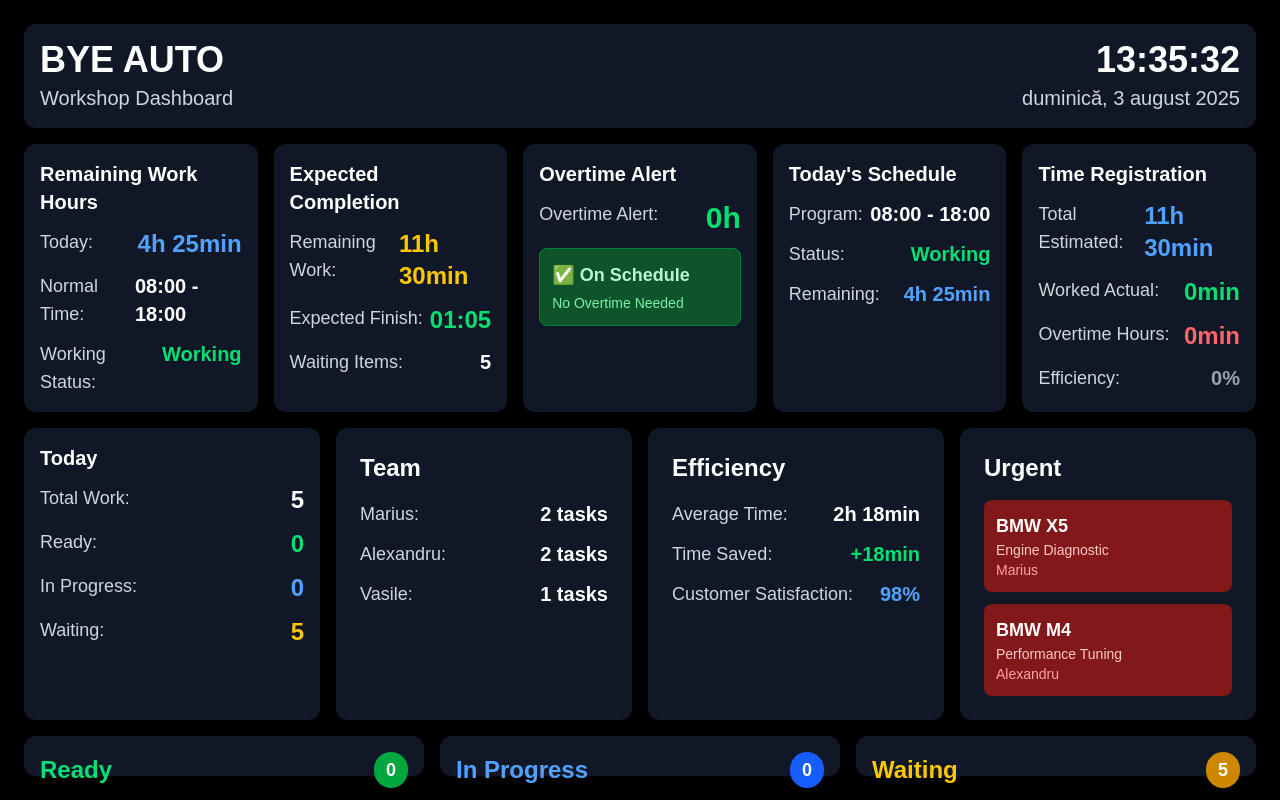
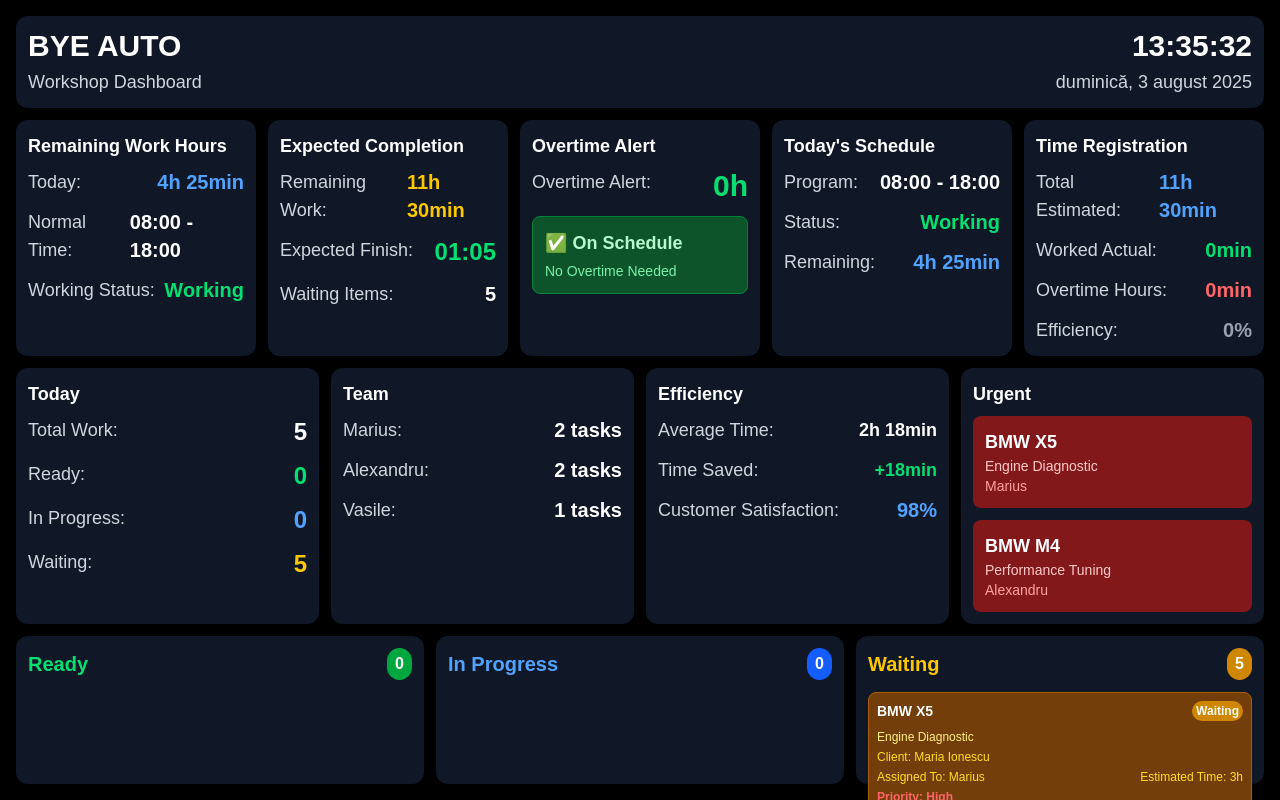
Before and after one commit to media2net-app/byeauto, a Next.js app: page /tvdashboard in a window 1280 px wide. Built offline with nearby package versions, Linux system fonts and the light colour scheme.

Commit message:
Complete TV dashboard redesign for fullscreen fit - remove scrollbars, use grid layout with fixed rows, reduce all padding and font sizes for optimal TV display

```diff
--- a/src/app/tvdashboard/page.tsx
+++ b/src/app/tvdashboard/page.tsx
@@ -134,7 +134,7 @@ export default function TVDashboard() {
   const overtimeHours = expectedEndTime && currentDayHours ? Math.max(0, expectedEndTime.getHours() - parseInt(currentDayHours.close.split(':')[0])) : 0;
 
   return (
-    <div className="h-screen bg-black text-white p-6 overflow-hidden flex flex-col">
+    <div className="h-screen bg-black text-white p-4 overflow-hidden flex flex-col">
       {/* Update Indicator */}
       {showUpdateIndicator && (
         <div className="fixed top-4 right-4 bg-green-500 text-white px-4 py-2 rounded-lg shadow-lg z-50 animate-pulse">
@@ -143,17 +143,17 @@ export default function TVDashboard() {
       )}
 
       {/* Header with Live Time and Date */}
-      <div className="bg-gray-900 rounded-xl p-4 mb-4 shadow-lg flex-shrink-0">
+      <div className="bg-gray-900 rounded-xl p-3 mb-3 shadow-lg flex-shrink-0">
         <div className="flex justify-between items-center">
           <div>
-                    <h1 className="text-4xl font-bold text-white mb-1">BYE AUTO</h1>
-        <p className="text-xl text-gray-300">{t('workshop_dashboard')}</p>
+                    <h1 className="text-3xl font-bold text-white mb-1">BYE AUTO</h1>
+        <p className="text-lg text-gray-300">{t('workshop_dashboard')}</p>
           </div>
           <div className="text-right">
-            <div className="text-4xl font-bold text-white mb-1">
+            <div className="text-3xl font-bold text-white mb-1">
               {formatTime(currentTime)}
             </div>
-            <div className="text-xl text-gray-300">
+            <div className="text-lg text-gray-300">
               {formatDate(currentTime)}
             </div>
           </div>
@@ -162,15 +162,15 @@ export default function TVDashboard() {
 
       {/* Work Hours & Overtime Alert */}
       {isWorkDay && (
-        <div className="mb-4 flex-shrink-0">
-          <div className="grid grid-cols-1 lg:grid-cols-5 gap-4">
+        <div className="mb-3 flex-shrink-0">
+          <div className="grid grid-cols-1 lg:grid-cols-5 gap-3">
             {/* Remaining Work Hours */}
-            <div className="bg-gray-900 rounded-xl p-4 shadow-lg">
-              <h3 className="text-xl font-bold text-white mb-3">{t('remaining_work_hours')}</h3>
+            <div className="bg-gray-900 rounded-xl p-3 shadow-lg">
+              <h3 className="text-lg font-bold text-white mb-2">{t('remaining_work_hours')}</h3>
               <div className="space-y-3">
                 <div className="flex justify-between">
                   <span className="text-lg text-gray-300">{t('today')}:</span>
-                  <span className="text-2xl font-bold text-blue-400">
+                  <span className="text-xl font-bold text-blue-400">
                     {formatTimeToMinutes(remainingWorkHours)}
                   </span>
                 </div>
@@ -190,12 +190,12 @@ export default function TVDashboard() {
             </div>
 
             {/* Expected Completion */}
-            <div className="bg-gray-900 rounded-xl p-4 shadow-lg">
-              <h3 className="text-xl font-bold text-white mb-3">{t('expected_completion')}</h3>
+            <div className="bg-gray-900 rounded-xl p-3 shadow-lg">
+              <h3 className="text-lg font-bold text-white mb-2">{t('expected_completion')}</h3>
               <div className="space-y-3">
                 <div className="flex justify-between">
                   <span className="text-lg text-gray-300">{t('remaining_work')}:</span>
-                  <span className="text-2xl font-bold text-yellow-400">
+                  <span className="text-xl font-bold text-yellow-400">
                     {formatTimeToMinutes(remainingWorkTime)}
                   </span>
                 </div>
@@ -231,14 +231,14 @@ export default function TVDashboard() {
             </div>
 
             {/* Overtime Alert */}
-            <div className="bg-gray-900 rounded-xl p-4 shadow-lg">
-              <h3 className="text-xl font-bold text-white mb-3">{t('overtime_alert')}</h3>
+            <div className="bg-gray-900 rounded-xl p-3 shadow-lg">
+              <h3 className="text-lg font-bold text-white mb-2">{t('overtime_alert')}</h3>
               <div className="space-y-3">
                 {needsOvertime ? (
                   <>
                     <div className="flex justify-between">
                       <span className="text-lg text-gray-300">{t('overtime_needed')}:</span>
-                      <span className="text-2xl font-bold text-red-400">
+                      <span className="text-xl font-bold text-red-400">
                         {formatTimeToMinutes(overtimeHours)}
                       </span>
                     </div>
@@ -276,8 +276,8 @@ export default function TVDashboard() {
             </div>
 
             {/* Today's Schedule */}
-            <div className="bg-gray-900 rounded-xl p-4 shadow-lg">
-              <h3 className="text-xl font-bold text-white mb-3">{t('today_schedule')}</h3>
+            <div className="bg-gray-900 rounded-xl p-3 shadow-lg">
+              <h3 className="text-lg font-bold text-white mb-2">{t('today_schedule')}</h3>
               <div className="space-y-3">
                 <div className="flex justify-between">
                   <span className="text-lg text-gray-300">{t('program')}:</span>
@@ -301,24 +301,24 @@ export default function TVDashboard() {
             </div>
 
             {/* Time Registration */}
-            <div className="bg-gray-900 rounded-xl p-4 shadow-lg">
-              <h3 className="text-xl font-bold text-white mb-3">{t('time_registration')}</h3>
+            <div className="bg-gray-900 rounded-xl p-3 shadow-lg">
+              <h3 className="text-lg font-bold text-white mb-2">{t('time_registration')}</h3>
               <div className="space-y-3">
                 <div className="flex justify-between">
                   <span className="text-lg text-gray-300">{t('total_estimated')}:</span>
-                  <span className="text-2xl font-bold text-blue-400">
+                  <span className="text-xl font-bold text-blue-400">
                     {formatTimeToMinutes(totalWorkHours)}
                   </span>
                 </div>
                 <div className="flex justify-between">
                   <span className="text-lg text-gray-300">{t('worked_actual')}:</span>
-                  <span className="text-2xl font-bold text-green-400">
+                  <span className="text-xl font-bold text-green-400">
                     {formatTimeToMinutes(totalActualHours)}
                   </span>
                 </div>
                 <div className="flex justify-between">
                   <span className="text-lg text-gray-300">{t('overtime_hours')}:</span>
-                  <span className="text-2xl font-bold text-red-400">
+                  <span className="text-xl font-bold text-red-400">
                     {formatTimeToMinutes(totalOvertimeHours)}
                   </span>
                 </div>
@@ -335,9 +335,9 @@ export default function TVDashboard() {
       )}
 
       {/* Daily Planning Summary */}
-      <div className="grid grid-cols-1 lg:grid-cols-4 gap-4 mb-4 flex-shrink-0">
-        <div className="bg-gray-900 rounded-xl p-4 shadow-lg">
-          <h3 className="text-xl font-bold text-white mb-3">{t('today')}</h3>
+      <div className="grid grid-cols-1 lg:grid-cols-4 gap-3 mb-3 flex-shrink-0">
+        <div className="bg-gray-900 rounded-xl p-3 shadow-lg">
+          <h3 className="text-lg font-bold text-white mb-2">{t('today')}</h3>
           <div className="space-y-3">
             <div className="flex justify-between">
               <span className="text-lg text-gray-300">{t('total_work')}:</span>
@@ -358,8 +358,8 @@ export default function TVDashboard() {
           </div>
         </div>
 
-        <div className="bg-gray-900 rounded-xl p-6 shadow-lg">
-          <h3 className="text-2xl font-bold text-white mb-4">{t('team')}</h3>
+        <div className="bg-gray-900 rounded-xl p-3 shadow-lg">
+          <h3 className="text-lg font-bold text-white mb-2">{t('team')}</h3>
           <div className="space-y-3">
             <div className="flex justify-between">
               <span className="text-lg text-gray-300">Marius:</span>
@@ -376,16 +376,16 @@ export default function TVDashboard() {
           </div>
         </div>
 
-        <div className="bg-gray-900 rounded-xl p-6 shadow-lg">
-          <h3 className="text-2xl font-bold text-white mb-4">{t('efficiency')}</h3>
+        <div className="bg-gray-900 rounded-xl p-3 shadow-lg">
+          <h3 className="text-lg font-bold text-white mb-2">{t('efficiency')}</h3>
           <div className="space-y-3">
             <div className="flex justify-between">
               <span className="text-lg text-gray-300">{t('average_time')}:</span>
-                              <span className="text-xl font-bold text-white">{formatTimeToMinutes(avgTime)}</span>
+                              <span className="text-lg font-bold text-white">{formatTimeToMinutes(avgTime)}</span>
             </div>
             <div className="flex justify-between">
               <span className="text-lg text-gray-300">{t('time_saved')}:</span>
-              <span className="text-xl font-bold text-green-400">+{formatTimeToMinutes(0.3)}</span>
+              <span className="text-lg font-bold text-green-400">+{formatTimeToMinutes(0.3)}</span>
             </div>
             <div className="flex justify-between">
               <span className="text-lg text-gray-300">{t('customer_satisfaction')}:</span>
@@ -394,8 +394,8 @@ export default function TVDashboard() {
           </div>
         </div>
 
-        <div className="bg-gray-900 rounded-xl p-6 shadow-lg">
-          <h3 className="text-2xl font-bold text-white mb-4">{t('urgent')}</h3>
+        <div className="bg-gray-900 rounded-xl p-3 shadow-lg">
+          <h3 className="text-lg font-bold text-white mb-2">{t('urgent')}</h3>
           <div className="space-y-3">
             {workItems.filter(item => item.priority === 'high' && item.status !== 'completed').map(item => (
               <div key={item.id} className="bg-red-900 rounded-lg p-3">
@@ -409,32 +409,32 @@ export default function TVDashboard() {
       </div>
 
       {/* Kanban Board */}
-      <div className="flex-1 grid grid-cols-1 lg:grid-cols-3 gap-4 min-h-0">
+      <div className="flex-1 grid grid-cols-1 lg:grid-cols-3 gap-3 min-h-0">
         {/* Completed */}
-        <div className="bg-gray-900 rounded-xl p-4 shadow-lg flex flex-col min-h-0">
-          <div className="flex items-center justify-between mb-4 flex-shrink-0">
-            <h2 className="text-2xl font-bold text-green-400">{t('ready')}</h2>
-            <div className="bg-green-600 text-white px-3 py-1 rounded-full text-lg font-bold">
+        <div className="bg-gray-900 rounded-xl p-3 shadow-lg flex flex-col min-h-0">
+          <div className="flex items-center justify-between mb-3 flex-shrink-0">
+            <h2 className="text-xl font-bold text-green-400">{t('ready')}</h2>
+            <div className="bg-green-600 text-white px-2 py-1 rounded-full text-base font-bold">
               {completedItems.length}
             </div>
           </div>
-          <div className="space-y-3 flex-1 overflow-y-auto">
+          <div className="space-y-2 flex-1 grid grid-rows-3 gap-2">
             {completedItems.map(item => (
-                              <div key={item.id} className="bg-green-900 border border-green-700 rounded-lg p-3">
+                              <div key={item.id} className="bg-green-900 border border-green-700 rounded-lg p-2">
                 <div className="flex justify-between items-start mb-2">
-                  <h3 className="text-base font-bold text-white">{item.vehicle}</h3>
-                  <span className={`px-2 py-1 rounded-full text-xs font-bold ${getStatusColor(item.status)}`}>
+                  <h3 className="text-sm font-bold text-white">{item.vehicle}</h3>
+                  <span className={`px-1 py-0.5 rounded-full text-xs font-bold ${getStatusColor(item.status)}`}>
                     {t('ready')}
                   </span>
                 </div>
-                <p className="text-sm text-green-200 mb-2">{item.workType}</p>
-                <p className="text-green-300 mb-2">{t('client')}: {item.client}</p>
-                <div className="flex justify-between text-sm text-green-300">
+                <p className="text-xs text-green-200 mb-1">{item.workType}</p>
+                <p className="text-xs text-green-300 mb-1">{t('client')}: {item.client}</p>
+                <div className="flex justify-between text-xs text-green-300">
                   <span>{t('assigned_to')}: {item.assignedTo}</span>
                   <span>{item.startTime} - {item.endTime}</span>
                 </div>
                 {item.actualWorkHours && (
-                  <div className="flex justify-between text-sm text-green-300 mt-1">
+                  <div className="flex justify-between text-xs text-green-300 mt-1">
                     <span>{t('actual_time')}: {formatTimeToMinutes(item.actualWorkHours)}</span>
                     <span>{t('estimated')}: {item.estimatedTime}</span>
                     {item.isOverTime && (
@@ -448,36 +448,36 @@ export default function TVDashboard() {
         </div>
 
         {/* In Progress */}
-        <div className="bg-gray-900 rounded-xl p-4 shadow-lg flex flex-col min-h-0">
-          <div className="flex items-center justify-between mb-4 flex-shrink-0">
-            <h2 className="text-2xl font-bold text-blue-400">{t('in_progress')}</h2>
-            <div className="bg-blue-600 text-white px-3 py-1 rounded-full text-lg font-bold">
+        <div className="bg-gray-900 rounded-xl p-3 shadow-lg flex flex-col min-h-0">
+          <div className="flex items-center justify-between mb-3 flex-shrink-0">
+            <h2 className="text-xl font-bold text-blue-400">{t('in_progress')}</h2>
+            <div className="bg-blue-600 text-white px-2 py-1 rounded-full text-base font-bold">
               {inProgressItems.length}
             </div>
           </div>
-          <div className="space-y-3 flex-1 overflow-y-auto">
+          <div className="space-y-2 flex-1 grid grid-rows-3 gap-2">
             {inProgressItems.map(item => (
-                              <div key={item.id} className="bg-blue-900 border border-blue-700 rounded-lg p-3">
+                              <div key={item.id} className="bg-blue-900 border border-blue-700 rounded-lg p-2">
                 <div className="flex justify-between items-start mb-2">
-                  <h3 className="text-base font-bold text-white">{item.vehicle}</h3>
-                  <span className={`px-2 py-1 rounded-full text-xs font-bold ${getStatusColor(item.status)}`}>
+                  <h3 className="text-sm font-bold text-white">{item.vehicle}</h3>
+                  <span className={`px-1 py-0.5 rounded-full text-xs font-bold ${getStatusColor(item.status)}`}>
                     {t('in_progress')}
                   </span>
                 </div>
-                <p className="text-sm text-blue-200 mb-2">{item.workType}</p>
-                <p className="text-blue-300 mb-2">{t('client')}: {item.client}</p>
-                <div className="flex justify-between text-sm text-blue-300 mb-2">
+                <p className="text-xs text-blue-200 mb-1">{item.workType}</p>
+                <p className="text-xs text-blue-300 mb-1">{t('client')}: {item.client}</p>
+                <div className="flex justify-between text-xs text-blue-300 mb-1">
                   <span>{t('assigned_to')}: {item.assignedTo}</span>
                   <span>{t('started_at')}: {item.startTime}</span>
                 </div>
                 <div className="flex justify-between items-center">
-                  <span className={`text-sm font-bold ${getPriorityColor(item.priority)}`}>
+                  <span className={`text-xs font-bold ${getPriorityColor(item.priority)}`}>
                     {t('priority')}: {t(item.priority)}
                   </span>
-                  <span className="text-sm text-blue-300">{t('estimated_time')}: {item.estimatedTime}</span>
+                  <span className="text-xs text-blue-300">{t('estimated_time')}: {item.estimatedTime}</span>
                 </div>
                 {item.actualStartTime && !item.actualEndTime && (
-                  <div className="text-sm text-blue-300 mt-1">
+                  <div className="text-xs text-blue-300 mt-1">
                     {t('started_at')}: {item.startTime}
                   </div>
                 )}
@@ -487,29 +487,29 @@ export default function TVDashboard() {
         </div>
 
         {/* Pending */}
-        <div className="bg-gray-900 rounded-xl p-4 shadow-lg flex flex-col min-h-0">
-          <div className="flex items-center justify-between mb-4 flex-shrink-0">
-            <h2 className="text-2xl font-bold text-yellow-400">{t('waiting')}</h2>
-            <div className="bg-yellow-600 text-white px-3 py-1 rounded-full text-lg font-bold">
+        <div className="bg-gray-900 rounded-xl p-3 shadow-lg flex flex-col min-h-0">
+          <div className="flex items-center justify-between mb-3 flex-shrink-0">
+            <h2 className="text-xl font-bold text-yellow-400">{t('waiting')}</h2>
+            <div className="bg-yellow-600 text-white px-2 py-1 rounded-full text-base font-bold">
               {pendingItems.length}
             </div>
           </div>
-          <div className="space-y-3 flex-1 overflow-y-auto">
+          <div className="space-y-2 flex-1 grid grid-rows-3 gap-2">
             {pendingItems.map(item => (
-                              <div key={item.id} className="bg-yellow-900 border border-yellow-700 rounded-lg p-3">
+                              <div key={item.id} className="bg-yellow-900 border border-yellow-700 rounded-lg p-2">
                 <div className="flex justify-between items-start mb-2">
-                  <h3 className="text-base font-bold text-white">{item.vehicle}</h3>
-                  <span className={`px-2 py-1 rounded-full text-xs font-bold ${getStatusColor(item.status)}`}>
+                  <h3 className="text-sm font-bold text-white">{item.vehicle}</h3>
+                  <span className={`px-1 py-0.5 rounded-full text-xs font-bold ${getStatusColor(item.status)}`}>
                     {t('waiting')}
                   </span>
                 </div>
-                <p className="text-sm text-yellow-200 mb-2">{item.workType}</p>
-                <p className="text-yellow-300 mb-2">{t('client')}: {item.client}</p>
-                <div className="flex justify-between text-sm text-yellow-300 mb-2">
+                <p className="text-xs text-yellow-200 mb-1">{item.workType}</p>
+                <p className="text-xs text-yellow-300 mb-1">{t('client')}: {item.client}</p>
+                <div className="flex justify-between text-xs text-yellow-300 mb-1">
                   <span>{t('assigned_to')}: {item.assignedTo}</span>
                   <span>{t('estimated_time')}: {item.estimatedTime}</span>
                 </div>
-                <div className={`text-sm font-bold ${getPriorityColor(item.priority)}`}>
+                <div className={`text-xs font-bold ${getPriorityColor(item.priority)}`}>
                   {t('priority')}: {t(item.priority)}
                 </div>
               </div>
```
